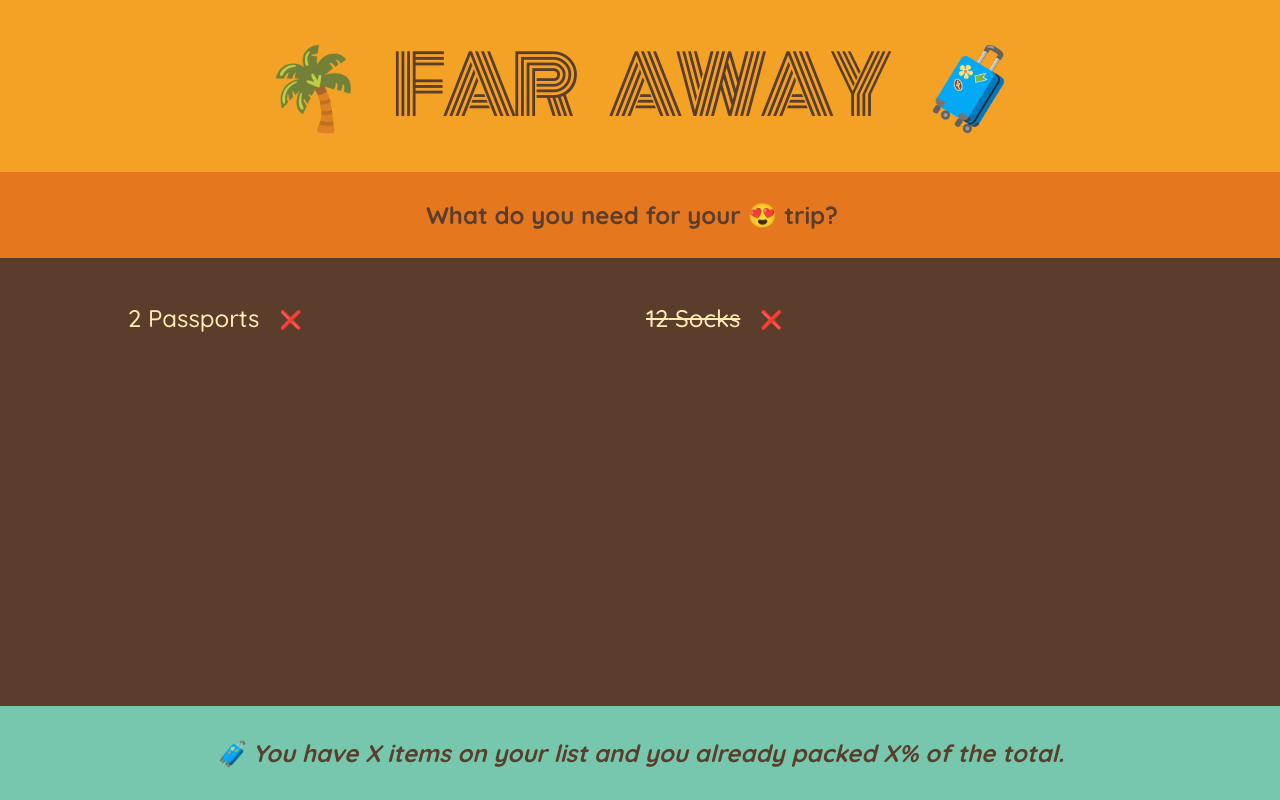
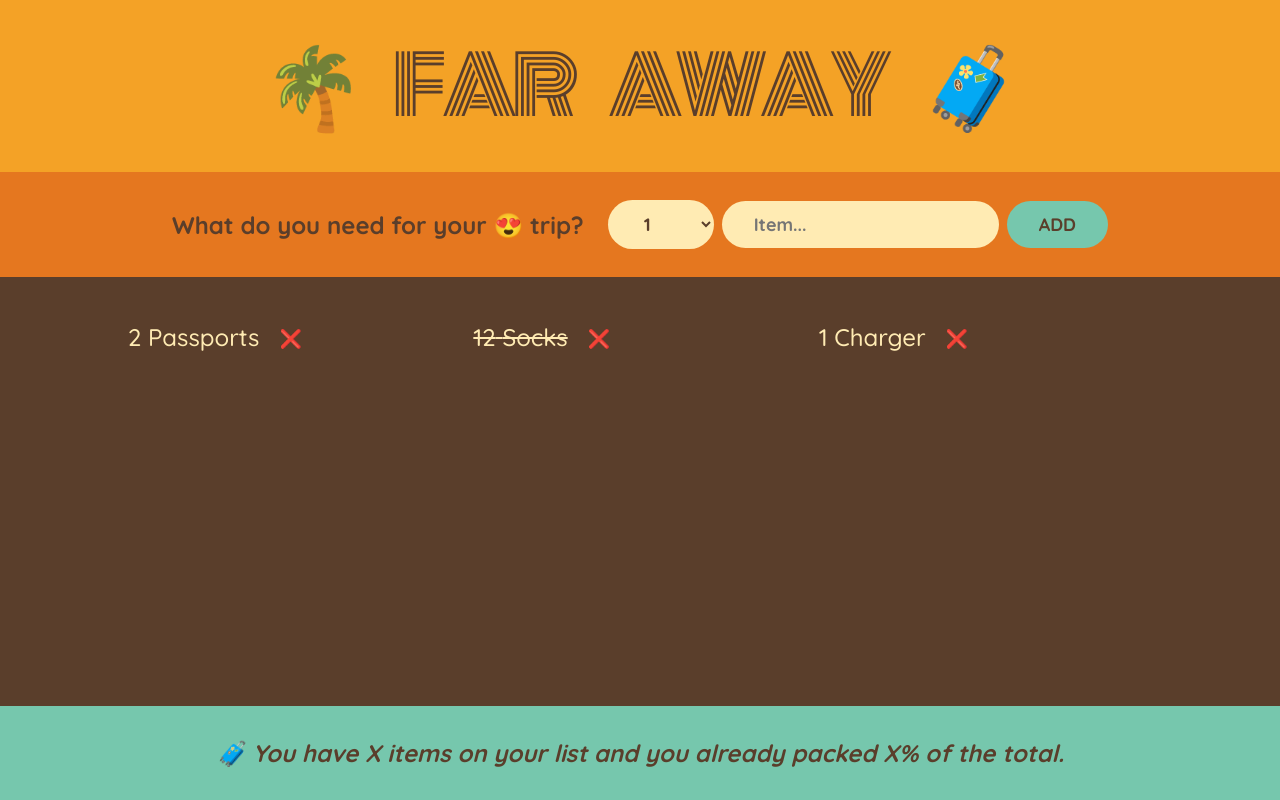
Before and after one commit to thomasmshaffery/react-tutorial, a React (Create React App) app in the folder travel-list/: page / in a window 1280 px wide. Built offline with nearby package versions, Linux system fonts and the light colour scheme.

Commit message:
Created the select array and preven default submit

```diff
--- a/travel-list/src/App.js
+++ b/travel-list/src/App.js
@@ -1,6 +1,7 @@
 const initialItems = [
   { id: 1, description: "Passports", quantity: 2, packed: false },
   { id: 2, description: "Socks", quantity: 12, packed: true },
+  { id: 3, description: "Charger", quantity: 1, packed: false },
 ];
 
 export default function App() {
@@ -19,10 +20,23 @@
 }
 
 function Form() {
+  function handleSubmit(e) {
+    e.preventDefault();
+  }
+
   return (
-    <div className="add-form">
+    <form className="add-form" onSubmit={handleSubmit}>
       <h3>What do you need for your 😍 trip?</h3>
-    </div>
+      <select>
+        {Array.from({ length: 20 }, (_, i) => i + 1).map((num) => (
+          <option value={num} key={num}>
+            {num}
+          </option>
+        ))}
+      </select>
+      <input type="text" placeholder="Item..." />
+      <button>Add</button>
+    </form>
   );
 }
 
@@ -31,7 +45,7 @@
     <div className="list">
       <ul>
         {initialItems.map((item) => (
-          <Item item={item} />
+          <Item item={item} key={item.id} />
         ))}
       </ul>
     </div>
```
